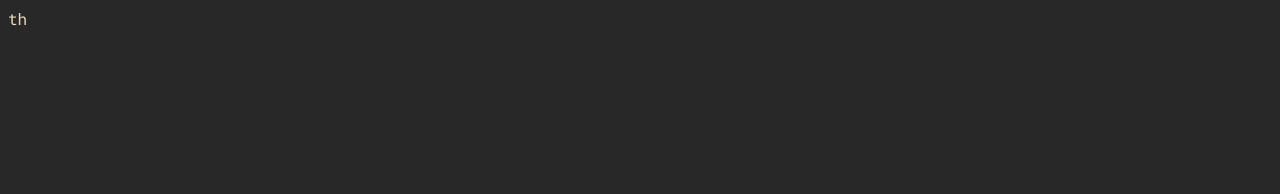
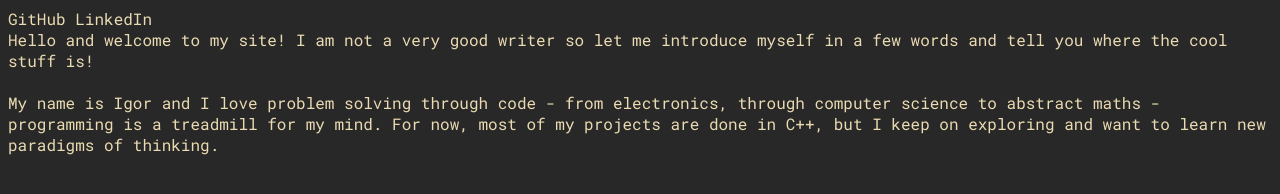
Before and after one commit to ikrzywda/ikrzywda.github.io, a plain HTML site: page index.html in a window 1280 px wide. Drawn offline with Linux system fonts and the light colour scheme.

Commit message:
improvements

```diff
--- a/index.html
+++ b/index.html
@@ -20,21 +20,31 @@
         </div>
 
         <div id="contact">
-
+            <a class="contact" target="_blank" href="github.com/ikrzywda">
+                GitHub
+            </a>
+            <a class="contact" target="blank" href="https://www.linkedin.com/in/igor-krzywda">
+                LinkedIn
+            </a>
         </div>
 
-        <div id="about-me">
-
+        <div id="greeter">
+            Hello and welcome to my site! I am not a very good writer so
+            let me introduce myself in a few words and tell you where the cool stuff is!
+            <br><br>
+            My name is Igor and I love problem solving through code - from electronics, through
+            computer science to abstract maths - programming is a treadmill for my mind. For now,
+            most of my projects are done in C++, but I keep on exploring and want to learn new
+            paradigms of thinking.
         </div>
 
         <div id="stallions">
 
         </div>
-
     </div>
 
     <footer>
-        th
+
     </footer>
 </body>
 
```
Also changed, not shown: html/portfolio/shifter.html (added, +18 -0 lines), img/github_logo.png (added), img/linkedin_logo.png (added).
